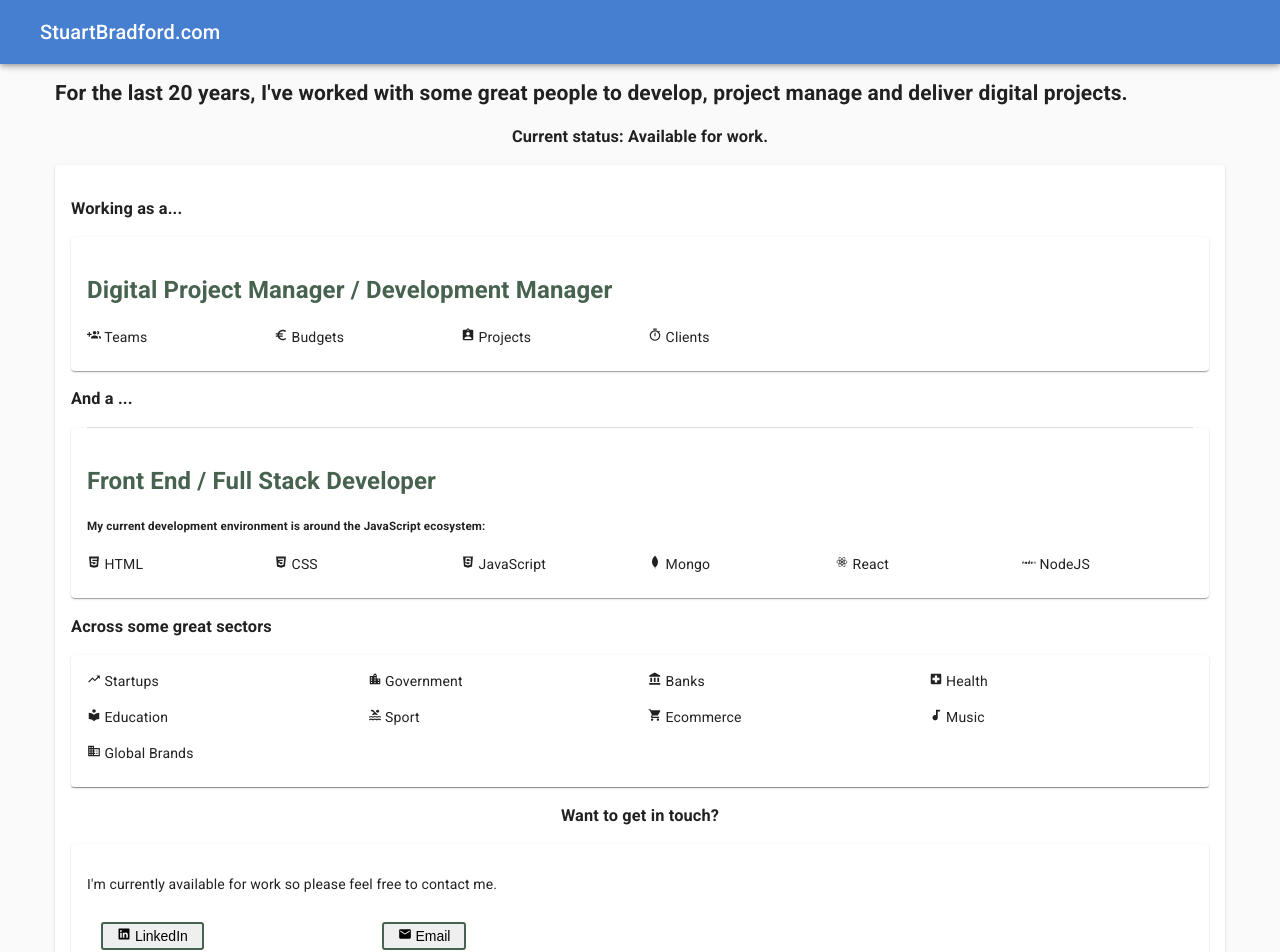
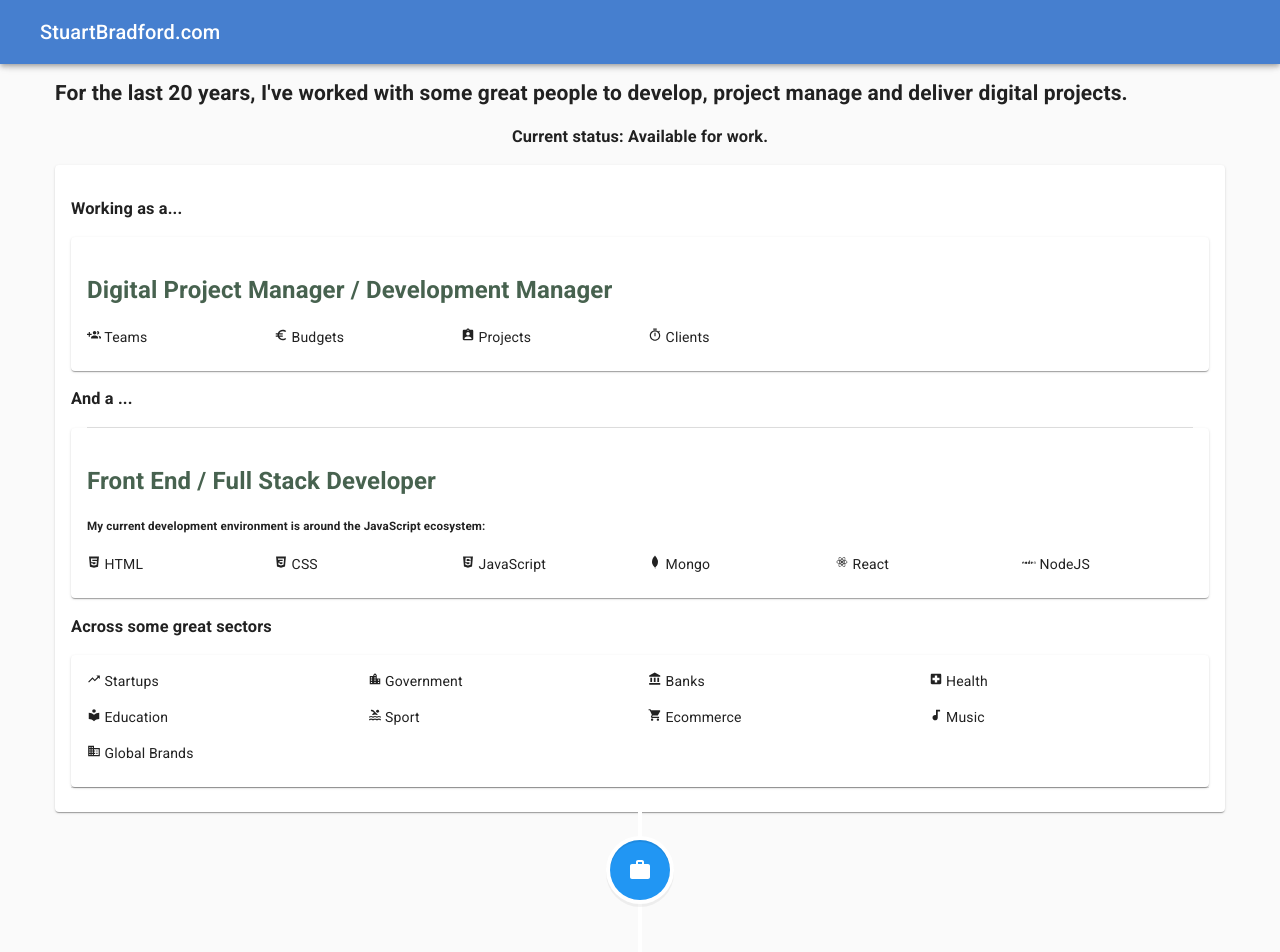
Before and after one commit to 789ni812/my-portfolio, a React (Create React App) app: page / in a window 1280 px wide. Shown: the top 952 px of the page. Built offline with nearby package versions, Linux system fonts and the light colour scheme.

Commit message:
Added Footer component, Moved "Get in touch" section out of ContentIntroduction component and into Footer

```diff
--- a/src/App.js
+++ b/src/App.js
@@ -11,6 +11,7 @@ import CssBaseline from "@material-ui/core/CssBaseline";
 import theme from "./theme";
 
 import TimelineWorkHistory from "./components/TimelineWorkHistory/TimelineWorkHistory";
+import Footer from "./components/Footer/Footer";
 
 const App = () => {
   return (
@@ -24,6 +25,7 @@ const App = () => {
         <Grid item>
           <ContentIntroduction data-test="component-ContentIntroduction" />
           <TimelineWorkHistory data-test="component-timelineWorkHistory" />
+          <Footer data-test="component-Footer" />
         </Grid>
         {/* END CONTENT SWITCH */}
       </Grid>
--- a/src/components/ContentIntroduction/ContentIntroduction.js
+++ b/src/components/ContentIntroduction/ContentIntroduction.js
@@ -1,77 +1,61 @@
-import React from 'react';
-
+import React from "react";
 
 // Material UI
-import { Card } from '@material-ui/core';
-import CardContent from '@material-ui/core/CardContent';
-import Divider from '@material-ui/core/Divider';
-import Grid from '@material-ui/core/Grid';
+import { Card } from "@material-ui/core";
+import CardContent from "@material-ui/core/CardContent";
+import Divider from "@material-ui/core/Divider";
+import Grid from "@material-ui/core/Grid";
 
-
-import { DiHtml5, DiCss3, DiMongodb, DiReact, DiNodejs, DiJavascript } from "react-icons/di";
+import {
+  DiHtml5,
+  DiCss3,
+  DiMongodb,
+  DiReact,
+  DiNodejs,
+  DiJavascript,
+} from "react-icons/di";
 import styled from "styled-components";
 // Icons
-import { MdEuroSymbol, MdGroupAdd, MdAssignmentInd, MdTrendingUp, MdBusiness, MdTimer, MdShoppingCart, MdLocalHospital, MdLocationCity, MdLocalLibrary, MdAudiotrack, MdPool, MdAccountBalance, MdEmail } from 'react-icons/md';
-import { AiFillLinkedin } from 'react-icons/ai'
-
+import {
+  MdEuroSymbol,
+  MdGroupAdd,
+  MdAssignmentInd,
+  MdTrendingUp,
+  MdBusiness,
+  MdTimer,
+  MdShoppingCart,
+  MdLocalHospital,
+  MdLocationCity,
+  MdLocalLibrary,
+  MdAudiotrack,
+  MdPool,
+  MdAccountBalance,
+} from "react-icons/md";
 
 const TitleWorkingAs = styled.h2`
   font-size: 24px;
   color: #47624fff;
 `;
 
-
-const Button = styled.button`
-  display: inline-block;
-  color: palevioletred;
-  font-size: 1em;
-  margin: 1em;
-  padding: 0.25em 1em;
-  border: 2px solid #47624fff;
-  border-radius: 3px;
-  display: block;
-  a:link {
-      color: black;
-    text-decoration: none;
-  }
-
-  a:visited {
-    color: black;
-    text-decoration: none;
-  }
-
-  a:hover {
-    color: #47624fff;
-    text-decoration: underline;
-  }
-
-  a:active {
-    color: black;
-    text-decoration: none;
-  }
-
-  `;
-
-
-
-
 const ContentIntroduction = () => {
-
   return (
     <>
       <h1>Hi, I'm Stuart</h1>
-            <h2>For the last 20 years, I've worked with some great people to develop, project manage and deliver digital projects.</h2>
+      <h2>
+        For the last 20 years, I've worked with some great people to develop,
+        project manage and deliver digital projects.
+      </h2>
 
       <h3 align="center">Current status: Available for work. </h3>
       <Card>
-
         <CardContent>
-
           <h3>Working as a...</h3>
 
           <Card>
             <CardContent>
-                            <TitleWorkingAs>Digital Project Manager / Development Manager</TitleWorkingAs>
+              <TitleWorkingAs>
+                Digital Project Manager / Development Manager
+              </TitleWorkingAs>
               <Grid container spacing={2}>
                 <Grid item xs={6} sm={2}>
                   <MdGroupAdd /> Teams
@@ -87,21 +71,22 @@ const ContentIntroduction = () => {
                 <Grid item xs={6} sm={2}>
                   <MdTimer /> Clients
                 </Grid>
-
               </Grid>
             </CardContent>
           </Card>
 
-
-
-                    <h3>And a <span >...</span></h3>
+          <h3>
+            And a <span>...</span>
+          </h3>
           <Divider variant="middle" />
-
 
           <Card>
             <CardContent>
               <TitleWorkingAs>Front End / Full Stack Developer</TitleWorkingAs>
-                            <h5>My current development environment is around the JavaScript ecosystem:</h5>
+              <h5>
+                My current development environment is around the JavaScript
+                ecosystem:
+              </h5>
               <Grid container spacing={2}>
                 <Grid item xs={6} sm={2}>
                   <DiHtml5 /> HTML
@@ -125,8 +110,6 @@ const ContentIntroduction = () => {
               </Grid>
             </CardContent>
           </Card>
-
-
 
           <h3>Across some great sectors</h3>
           <Card>
@@ -167,45 +150,14 @@ const ContentIntroduction = () => {
                 <Grid item xs={6} sm={3}>
                   <MdBusiness /> Global Brands
                 </Grid>
-
               </Grid>
             </CardContent>
           </Card>
           <Divider />
-
-                    <h3 align="center">Want to get in touch?</h3>
-                    <Card>
-                        <CardContent>
-                            <p>I'm currently available for work so please feel free to contact me.</p>
-
-                            <Grid container spacing={2}>
-                                <Grid item xs={6} sm={3}>
-                                    <Button>
-                                        <a href="https://www.linkedin.com/in/stuart-bradford-2a751b3/"><AiFillLinkedin /> LinkedIn
-                                    </a>
-
-
-                                    </Button>
-                                </Grid>
-                                <Grid item xs={6} sm={3}>
-                                    <Button>
-                                        <a href="mailto:bradfordstuart+sbs@gmail.com">
-                                            <MdEmail /> Email
-                                        </a>
-
-
-                                    </Button>
-                                </Grid>
-                            </Grid>
-
         </CardContent>
       </Card>
-                </CardContent>
-
-            </Card>
     </>
-    )
-}
-
+  );
+};
 
 export default ContentIntroduction;
--- /dev/null
+++ b/src/components/Footer/Footer.js
@@ -0,0 +1,70 @@
+import React from "react";
+
+import { Card } from "@material-ui/core";
+import CardContent from "@material-ui/core/CardContent";
+import Grid from "@material-ui/core/Grid";
+import styled from "styled-components";
+import { AiFillLinkedin } from "react-icons/ai";
+
+import { MdEmail } from "react-icons/md";
+const Footer = () => {
+  const Button = styled.button`
+    display: inline-block;
+    color: palevioletred;
+    font-size: 1em;
+    margin: 1em;
+    padding: 0.25em 1em;
+    border: 2px solid #47624fff;
+    border-radius: 3px;
+    display: block;
+    a:link {
+      color: black;
+      text-decoration: none;
+    }
+
+    a:visited {
+      color: black;
+      text-decoration: none;
+    }
+
+    a:hover {
+      color: #47624fff;
+      text-decoration: underline;
+    }
+
+    a:active {
+      color: black;
+      text-decoration: none;
+    }
+  `;
+
+  return (
+    <Card data-test="dt-getInTouch">
+      <h3 align="center">Want to get in touch?</h3>
+      <CardContent>
+        <p>
+          I'm currently available for work so please feel free to contact me.
+        </p>
+
+        <Grid container spacing={2}>
+          <Grid item xs={6} sm={3}>
+            <Button>
+              <a href="https://www.linkedin.com/in/stuart-bradford-2a751b3/">
+                <AiFillLinkedin /> LinkedIn
+              </a>
+            </Button>
+          </Grid>
+          <Grid item xs={6} sm={3}>
+            <Button>
+              <a href="mailto:bradfordstuart+sbs@gmail.com">
+                <MdEmail /> Email
+              </a>
+            </Button>
+          </Grid>
+        </Grid>
+      </CardContent>
+    </Card>
+  );
+};
+
+export default Footer;
```
Also changed, not shown: 2 other files (tests, documents, lock files or other folders). Lines whose indentation alone changed are shown as unchanged.
